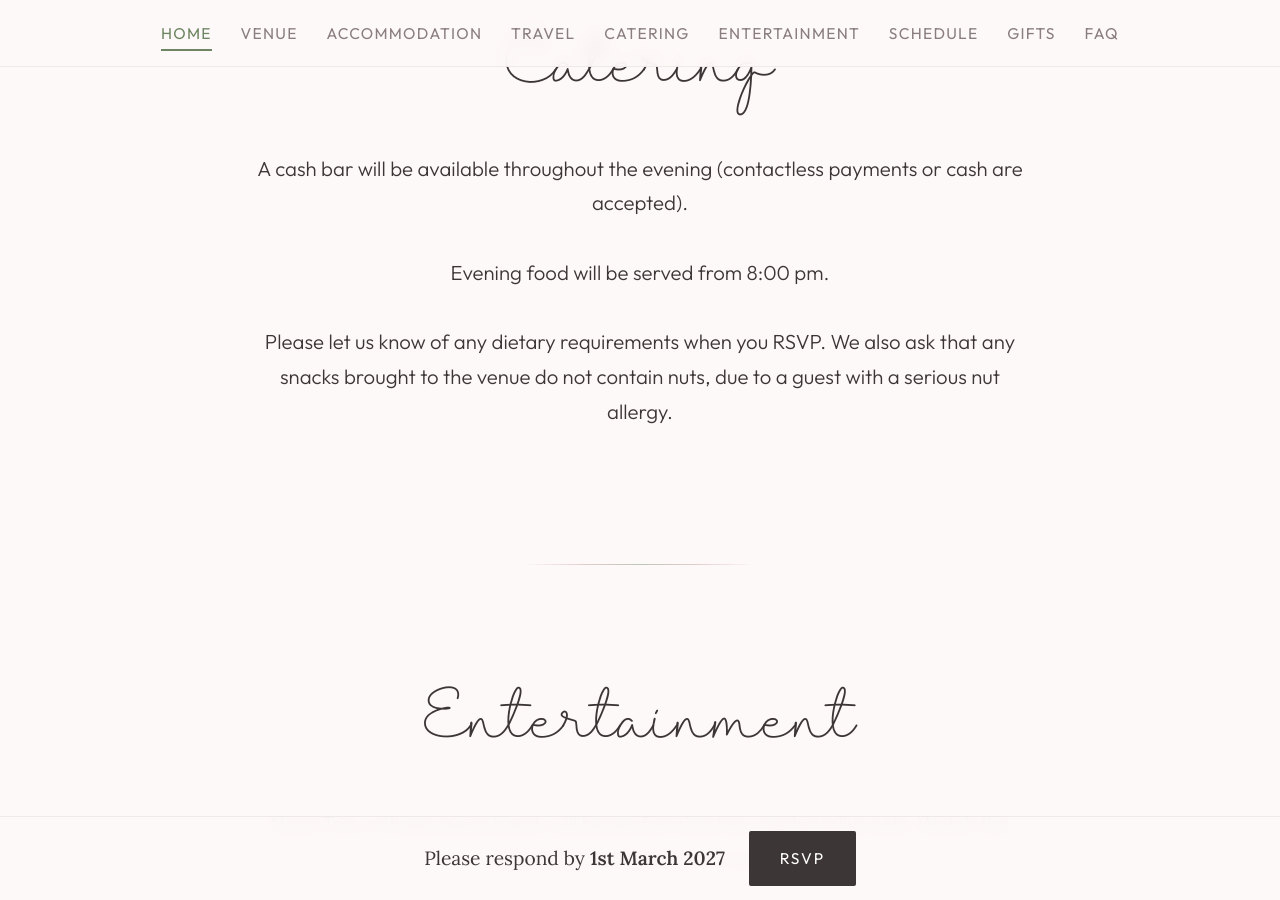
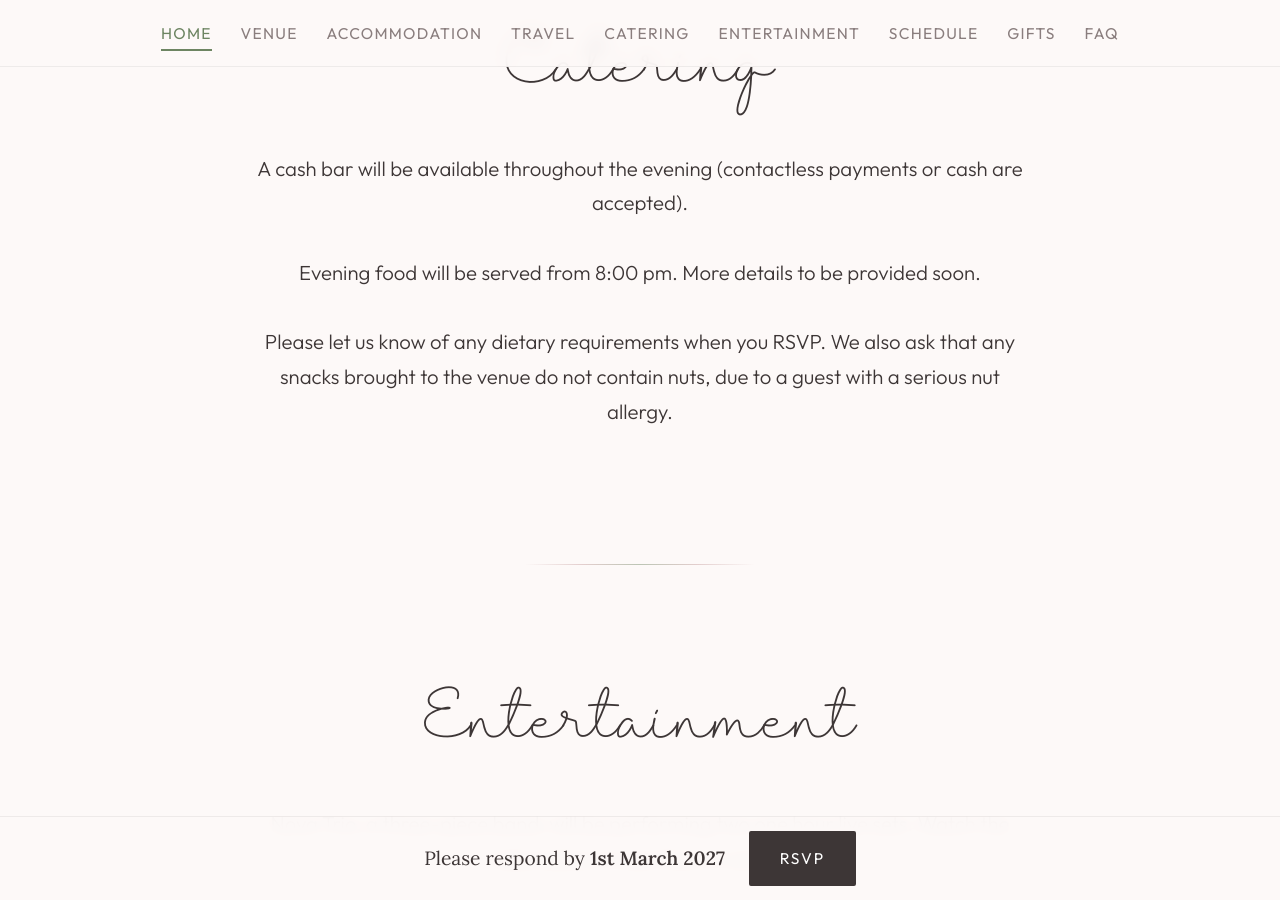
Before and after one commit to Anthony-Nicholls/wedding, a Jekyll site: the page built from evening/index.html, in a window 1280 px wide and 900 px high, scrolled down 7016 px. Built offline with Jekyll 4.4.1, drawn with Linux system fonts in a browser that asks for light colours.

Commit message:
Added catering note

```diff
--- a/_includes/sections/catering-evening.html
+++ b/_includes/sections/catering-evening.html
@@ -4,7 +4,7 @@
     <p>
       A cash bar will be available throughout the evening (contactless payments or cash are accepted).
       <br><br>
-      Evening food will be served from 8:00 pm.
+      Evening food will be served from 8:00 pm. More details to be provided soon.
       <br><br>
       Please let us know of any dietary requirements when you RSVP.
       We also ask that any snacks brought to the venue do not contain nuts, due to a guest with a serious nut allergy.
--- a/_includes/sections/catering.html
+++ b/_includes/sections/catering.html
@@ -4,7 +4,7 @@
     <p>
       A cash bar will be available all day (contactless payments or cash are accepted).
       <br><br>
-      Snacks and a welcome drink will be provided after the ceremony. We will be having a sit down meal at 3:30 pm and evening food will be served at 8:00 pm.
+      Snacks and a welcome drink will be provided after the ceremony. We will be having a sit down meal at 3:30 pm and evening food will be served at 8:00 pm. More details to be provided soon.
       <br><br>
       There is also a cafe on site which will be open until 5:00 pm serving homemade food and tasty treats.
       <br><br>
```
